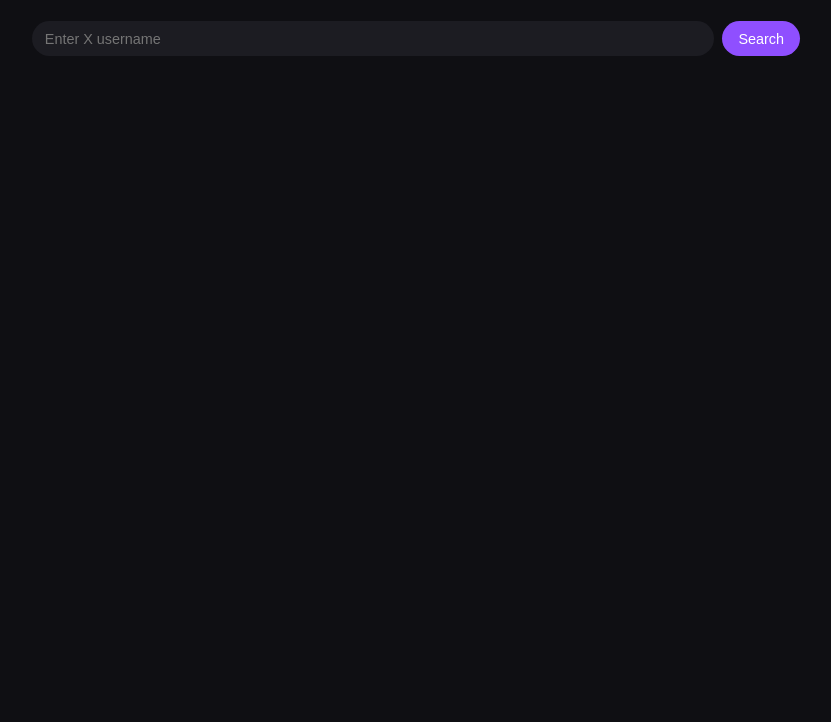
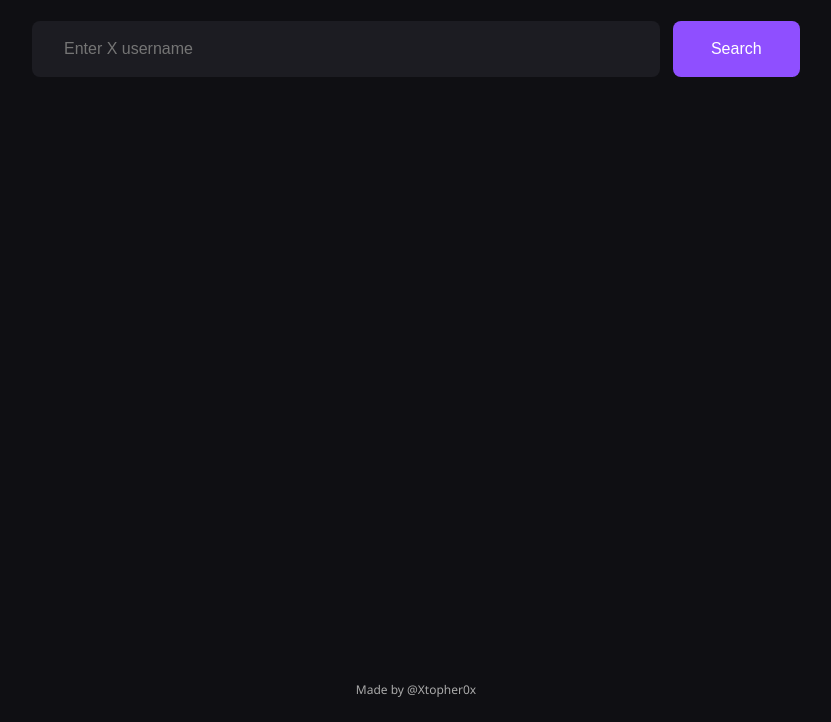
Before and after one commit to asorchris/novas, a website: page index.html in a window 1280 px wide. Shown: the part 78-800 px from the top of the page, without its empty margins (224-1055 px from the left). Drawn offline with nearby package versions, Linux system fonts and the light colour scheme.

Commit message:
UI changes

```diff
--- a/index.html
+++ b/index.html
@@ -1,13 +1,11 @@
 <!DOCTYPE html>
 <html lang="en">
-
 <head>
     <meta charset="UTF-8">
     <meta name="viewport" content="width=device-width, initial-scale=1.0">
     <title>Novastro Yaps</title>
     <link rel="stylesheet" href="style.css">
 </head>
-
 <body>
     <header>
         <h1>Novastro Yaps</h1>
@@ -123,9 +121,11 @@
             <div class="watermark">Made by @xtopher0x</div>
         </div>
     </div>
-    <div class="loader" id="loader" style="display: none;"></div>
+    <div class="loader" id="loader" style="display: none;"></div> <br><br>
+    <footer class="watermark">
+        <a href="https://x.com/xtopher0x" target="_blank">Made by @Xtopher0x</a>
+    </footer>
     <script src="https://cdn.jsdelivr.net/npm/html2canvas@1.4.1/dist/html2canvas.min.js"></script>
     <script src="script.js"></script>
 </body>
-
 </html>
--- a/script.js
+++ b/script.js
@@ -35,7 +35,7 @@ function preloadImage(url) {
     });
 }
 
-searchBtn.addEventListener("click", async() => {
+searchBtn.addEventListener("click", async () => {
     const username = usernameInput.value.trim();
     if (!username) {
         showError("Please enter a username");
@@ -97,7 +97,7 @@ searchBtn.addEventListener("click", async() => {
         };
 
         const [leaderboard7d, leaderboard30d, leaderboard3m] = await Promise.all(
-            Object.values(urls).map(async(url, i) => {
+            Object.values(urls).map(async (url, i) => {
                 const res = await fetch(proxy + url);
                 if (!res.ok) {
                     throw new Error(
@@ -127,32 +127,18 @@ searchBtn.addEventListener("click", async() => {
         // 5. Update Generated Card
         document.getElementById("generatedDisplayName").textContent = username;
         document.getElementById("generatedHandle").textContent = `@${username}`;
-        document.getElementById("generatedTotalYaps").textContent = yapsData ?
-            yapsData.yaps_all.toFixed(2) :
-            "-";
-        document.getElementById("generatedLast24h").textContent = yapsData ?
-            yapsData.yaps_l24h.toFixed(2) :
-            "-";
-        document.getElementById("generatedLast7d").textContent = yapsData ?
-            yapsData.yaps_l7d.toFixed(2) :
-            "-";
-        document.getElementById("generatedLast30d").textContent = yapsData ?
-            yapsData.yaps_l30d.toFixed(2) :
-            "-";
+        document.getElementById("generatedTotalYaps").textContent = yapsData ? yapsData.yaps_all.toFixed(2) : "-";
+        document.getElementById("generatedLast24h").textContent = yapsData ? yapsData.yaps_l24h.toFixed(2) : "-";
+        document.getElementById("generatedLast7d").textContent = yapsData ? yapsData.yaps_l7d.toFixed(2) : "-";
+        document.getElementById("generatedLast30d").textContent = yapsData ? yapsData.yaps_l30d.toFixed(2) : "-";
         document.getElementById("generatedRank7d").textContent = rank7d;
         document.getElementById("generatedRank30d").textContent = rank30d;
         document.getElementById("generatedRank3m").textContent = rank3m;
 
         // Log for debugging
         console.log("Leaderboard ranks:", { rank7d, rank30d, rank3m });
-        console.log(
-            "Generated leaderboard DOM:",
-            document.querySelector("#generatedCard .leaderboard-section").innerHTML
-        );
-        console.log(
-            "Watermark DOM:",
-            document.querySelector("#generatedCard .watermark").innerHTML
-        );
+        console.log("Generated leaderboard DOM:", document.querySelector("#generatedCard .leaderboard-section").innerHTML);
+        console.log("Watermark DOM:", document.querySelector("#generatedCard .watermark").innerHTML);
 
         // 6. Show Result
         resultCard.style.display = "block";
@@ -179,21 +165,19 @@ document.getElementById("shareBtn").addEventListener("click", () => {
     const rank30d = document.getElementById("rank30d").textContent;
     const rank3m = document.getElementById("rank3m").textContent;
 
-    const text = `Just checked my yaps and my @Novastro_xyz position on this website created by @xtopher0x and I have ${totalYaps} total Yaps \n\n These are my ranks:\n\n #${rank7d} in the last 7 days\n #${rank30d} in the last 30 days\n #${rank3m} in the last 3 months\n\nTry it at https://yourapp.vercel.app`;
+    const text = `I Just checked my Yaps and position on @Novastro_xyz with this website by @xtopher0x and I have ${totalYaps} total Yaps. \n\nHere are my ranks: \n\n#${rank7d} in the last 7 days\n#${rank30d} in the last 30 days\n#${rank3m} in the last 3 months\n\nTry it at https://novastroyaps.vercel.app`;
 
     const tweet = `https://twitter.com/intent/tweet?text=${encodeURIComponent(
-    text
-  )}`;
+        text
+    )}`;
     window.open(tweet, "_blank");
 });
 
 // Generate card logic
-document.getElementById("generateBtn").addEventListener("click", async() => {
+document.getElementById("generateBtn").addEventListener("click", async () => {
     const card = document.getElementById("generatedCard");
     const avatar = document.getElementById("generatedAvatar");
-    const leaderboardSection = document.querySelector(
-        "#generatedCard .leaderboard-section"
-    );
+    const leaderboardSection = document.querySelector("#generatedCard .leaderboard-section");
 
     try {
         loader.style.display = "flex";
@@ -213,12 +197,12 @@ document.getElementById("generateBtn").addEventListener("click", async() => {
         leaderboardSection.offsetHeight;
 
         // Wait to ensure DOM updates
-        await new Promise((resolve) => setTimeout(resolve, 300));
+        await new Promise(resolve => setTimeout(resolve, 300));
 
         await html2canvas(card, {
             scale: 2,
             useCORS: true,
-            backgroundColor: "#0f0f13",
+            backgroundColor: "#0f0f13"
         }).then((canvas) => {
             const link = document.createElement("a");
             link.download = "novastro-yaps-card.png";
--- a/style.css
+++ b/style.css
@@ -1,5 +1,4 @@
 /* Reset */
-
 * {
     box-sizing: border-box;
     margin: 0;
@@ -17,18 +16,14 @@ body {
     min-height: 100vh;
 }
 
-
 /* Header */
-
 header h1 {
     font-size: 1.8rem;
     color: #fff;
     margin-bottom: 1.5rem;
 }
 
-
 /* Search Bar */
-
 .search-box {
     display: flex;
     flex-wrap: nowrap;
@@ -39,8 +34,8 @@ header h1 {
 }
 
 input[type="text"] {
-    padding: 0.7rem 1rem;
-    border-radius: 1.5rem;
+    padding: 1.2rem 2rem;
+    border-radius: .5rem;
     border: none;
     background-color: #1c1c22;
     color: #fff;
@@ -50,10 +45,10 @@ input[type="text"] {
 }
 
 button {
-    padding: 0.7rem 1.2rem;
+    padding: 1.2rem 2.4rem;
     background-color: #8f4fff;
     border: none;
-    border-radius: 1.5rem;
+    border-radius: .5rem;
     color: white;
     font-weight: 500;
     font-size: 0.95rem;
@@ -65,9 +60,7 @@ button:hover {
     background-color: #a96aff;
 }
 
-
 /* Error Message */
-
 .error-message {
     display: none;
     background: rgba(255, 75, 75, 0.1);
@@ -103,9 +96,7 @@ button:hover {
     color: #ff7878;
 }
 
-
 /* Result Card */
-
 .result-card {
     background: rgba(255, 255, 255, 0.03);
     border: 1px solid rgba(255, 255, 255, 0.06);
@@ -135,16 +126,14 @@ button:hover {
     gap: 1.2rem;
 }
 
-
 /* Generated Card */
-
 .generated-card {
     background: #0f0f13;
     border: 1px solid rgba(255, 255, 255, 0.06);
     border-radius: 0;
     padding: 1.5rem;
     width: 600px;
-    height: 575px;
+    height: 600px;
     box-shadow: 0 0 30px rgba(144, 97, 255, 0.1);
     position: absolute;
     left: -9999px;
@@ -156,7 +145,7 @@ button:hover {
     flex-direction: column;
     gap: 1rem;
     height: 100%;
-    min-height: 575px;
+    min-height: 600px;
 }
 
 .watermark {
@@ -170,9 +159,26 @@ button:hover {
     z-index: 10;
 }
 
+footer.watermark {
+    position: fixed;
+    bottom: 1rem;
+    left: 50%;
+    transform: translateX(-50%);
+    text-align: center;
+    padding: 0.5rem;
+}
+
+footer.watermark a {
+    color: #aaa;
+    text-decoration: none;
+    transition: color 0.2s ease;
+}
+
+footer.watermark a:hover {
+    color: #fff;
+}
 
 /* User Info */
-
 .user-info {
     display: flex;
     align-items: center;
@@ -196,9 +202,7 @@ button:hover {
     font-size: 0.85rem;
 }
 
-
 /* Stats Section */
-
 .stats-label {
     font-weight: bold;
     font-size: 1rem;
@@ -246,9 +250,7 @@ button:hover {
     color: #fff;
 }
 
-
 /* Buttons */
-
 .buttons {
     display: flex;
     gap: 0.8rem;
@@ -256,9 +258,7 @@ button:hover {
     justify-content: space-between;
 }
 
-
 /* Loader */
-
 .loader {
     display: none;
     position: fixed;
@@ -283,83 +283,88 @@ button:hover {
 }
 
 @keyframes spin {
-    0% {
-        transform: rotate(0deg);
-    }
-    100% {
-        transform: rotate(360deg);
-    }
+    0% { transform: rotate(0deg); }
+    100% { transform: rotate(360deg); }
 }
 
-
 /* Desktop Layout */
-
 @media (min-width: 768px) {
     body {
         padding: 2rem;
     }
+
     header h1 {
         font-size: 2rem;
     }
+
     .search-box {
         flex-wrap: nowrap;
         max-width: 768px;
     }
+
     input[type="text"] {
-        padding: 0.8rem 1.2rem;
+        padding: 1.2rem 2rem;
         font-size: 1rem;
     }
+
     button {
-        padding: 0.8rem 1.4rem;
+        padding: 1.2rem 2.4rem;
         font-size: 1rem;
     }
+
     .result-card {
         max-width: 768px;
     }
+
     .error-message {
         max-width: 768px;
     }
+
     .yaps-section,
     .leaderboard-section {
         grid-template-columns: repeat(3, 1fr);
     }
+
     .user-info img {
         width: 70px;
         height: 70px;
     }
+
     .user-info h2 {
         font-size: 1.2rem;
     }
+
     .user-info p {
         font-size: 0.9rem;
     }
+
     .stats-label {
         font-size: 1.1rem;
         margin-bottom: 0.5rem;
     }
+
     .stat-block {
         padding: 1rem;
     }
+
     .stat-block p {
         font-size: 0.9rem;
     }
+
     .stat-block span {
         font-size: 1.2rem;
     }
+
     .buttons {
         margin-top: 1.5rem;
     }
 }
 
-
 /* Very Small Screens */
-
-@media (max-width: 420px) {
+@media (max-width: 400px) {
     .yaps-section,
     .leaderboard-section {
-        grid-template-columns: repeat(2, 1fr);
-        /* ⬅ keep 2 cards per row */
-    }
+        grid-template-columns: 1fr;
     }
 
     .result-card {
@@ -371,12 +376,12 @@ button:hover {
     }
 
     input[type="text"] {
-    padding: 0.6rem 0.8rem;
+        padding: 1.2rem 1.6rem;
         font-size: 0.9rem;
     }
 
     button {
-    padding: 0.6rem 1rem;
+        padding: 1.2rem 2rem;
         font-size: 0.9rem;
     }
 
@@ -384,6 +389,10 @@ button {
         width: 400px;
         height: 425px;
         padding: 1.5rem;
+    }
+
+    .generated-card-inner {
+        min-height: 375px;
     }
 
     .user-info img {
@@ -418,8 +427,10 @@ button {
     .watermark {
         font-size: 0.65rem;
         padding: 0.3rem;
-    bottom: 1rem;
-    right: 1rem;
+    }
+
+    footer.watermark {
+        bottom: 0.5rem;
     }
 
     .error-message {
@@ -432,6 +443,4 @@ button {
         top: 0.3rem;
         right: 0.3rem;
     }
-
-
 }
```
Lines whose indentation alone changed are shown as unchanged.
